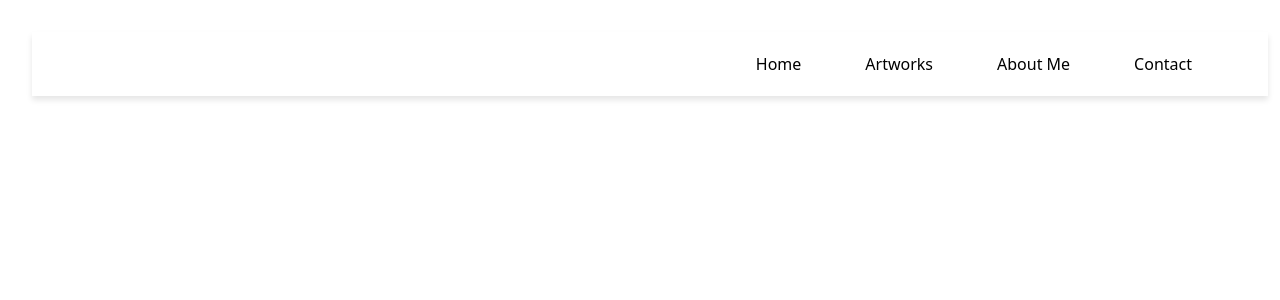
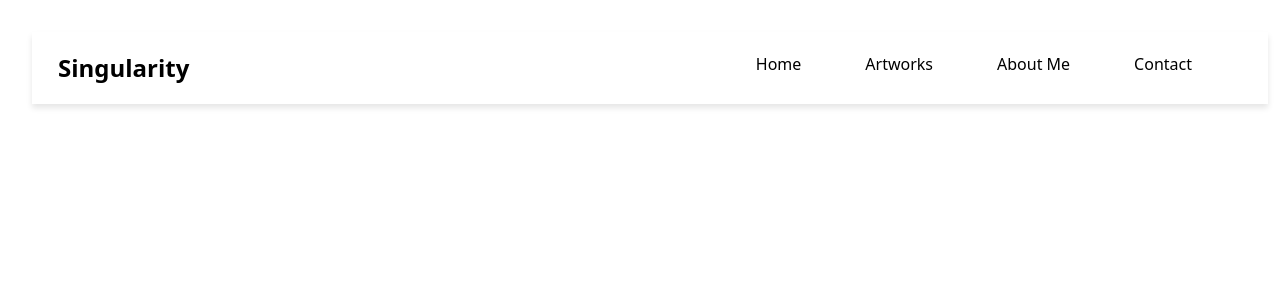
Before and after one commit to S1ngularty/art-blog, a React (Vite) app in the folder frontend/: page / in a window 1280 px wide. Shown: the top 300 px of the page. Built offline with nearby package versions, Linux system fonts and the light colour scheme.

Commit message:
site name in the navbar

```diff
--- a/frontend/src/components/nav-bar/nav-bar.css
+++ b/frontend/src/components/nav-bar/nav-bar.css
@@ -4,6 +4,17 @@
   margin: 0%;
   background-color: #fff;
   box-shadow: 0px 4px 6px rgba(0, 0, 0, 0.1);
+  display: flex;
+  justify-content: space-between;
+
+}
+
+.navbar-wrapper .site-name a{
+  display: flex;
+  justify-content: center;
+  align-items: center;
+  font-weight: 700;
+  font-size: x-large;
 }
 
 .navbar-wrapper ul {
@@ -20,7 +31,7 @@
   font-weight: 500;
 }
 
-.navbar-wrapper ul li a {
+.navbar-wrapper a {
   text-decoration: none;
   color: #000;
   font-weight: 400;
--- a/frontend/src/components/nav-bar/nav-bar.jsx
+++ b/frontend/src/components/nav-bar/nav-bar.jsx
@@ -3,6 +3,7 @@ function NavBar() {
   return (
     <>
       <div className="navbar-wrapper">
+        <div className="site-name"><a href="#">Singularity</a></div>
         <ul>
           <li>
             <a href="#">Home</a>
```
